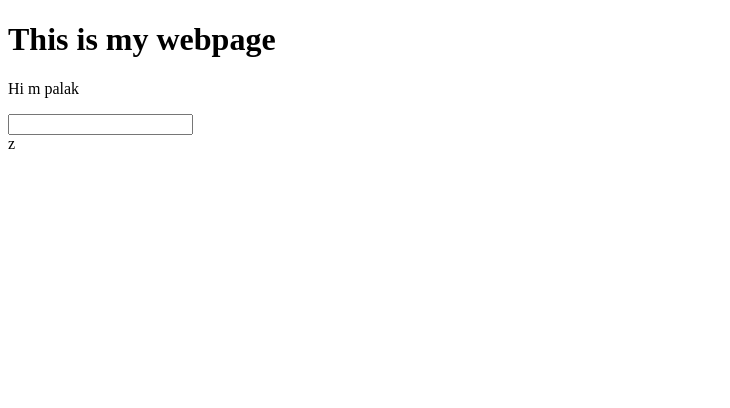
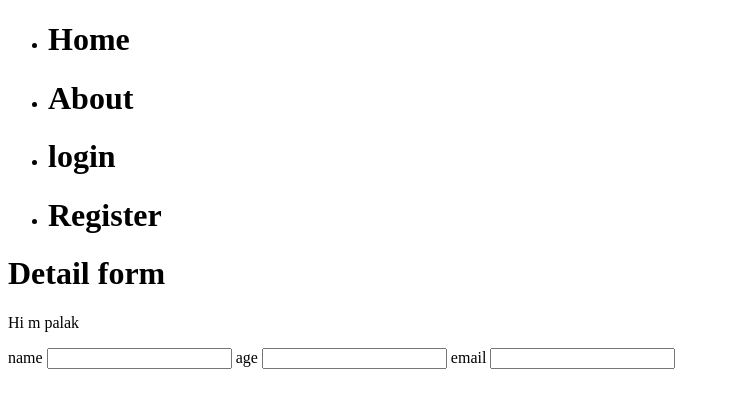
Before and after one commit to palak0612/7-days-training, a plain HTML site: page index.html in a window 1280 px wide. Shown: the whole page, without its empty margins (0-730 px from the left). Drawn offline with Linux system fonts and the light colour scheme.

Commit message:
Revising div and header-footer tags

```diff
--- a/index.html
+++ b/index.html
@@ -6,10 +6,24 @@
   <title>Document</title>
 </head>
 <body>
-   <h1>This is my webpage</h1>
+   <header>
+<div>
+  <ul>
+    <li><h1>Home</h1></li>
+    <li><h1>About</h1></li>
+    <li><h1>login</h1></li>
+    <li><h1>Register</h1></li>
+  </ul>
+</div>
+    </header>
+    <div>
+   <h1>Detail form</h1>
    <p>Hi m palak</p>
-   <form action="post">
-    <input type="text">
+   <form action="">
+    name <input type="text">
+    age <input type="number">
+    email <input type="email">
    </form>
+   </div>
 </body>
-</html>z
+</html>
```
